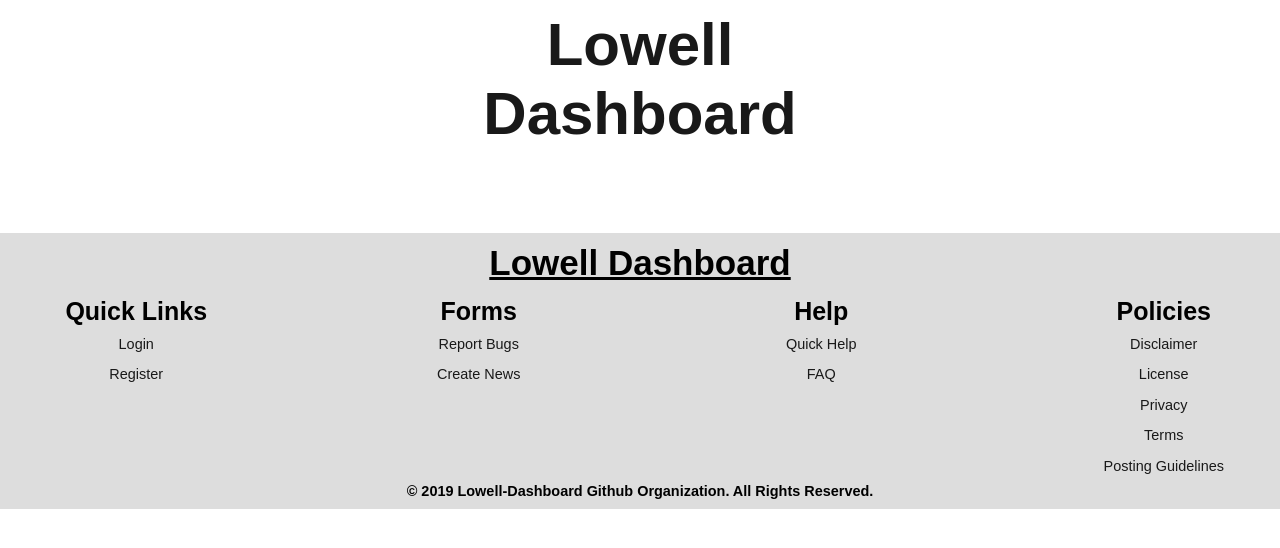
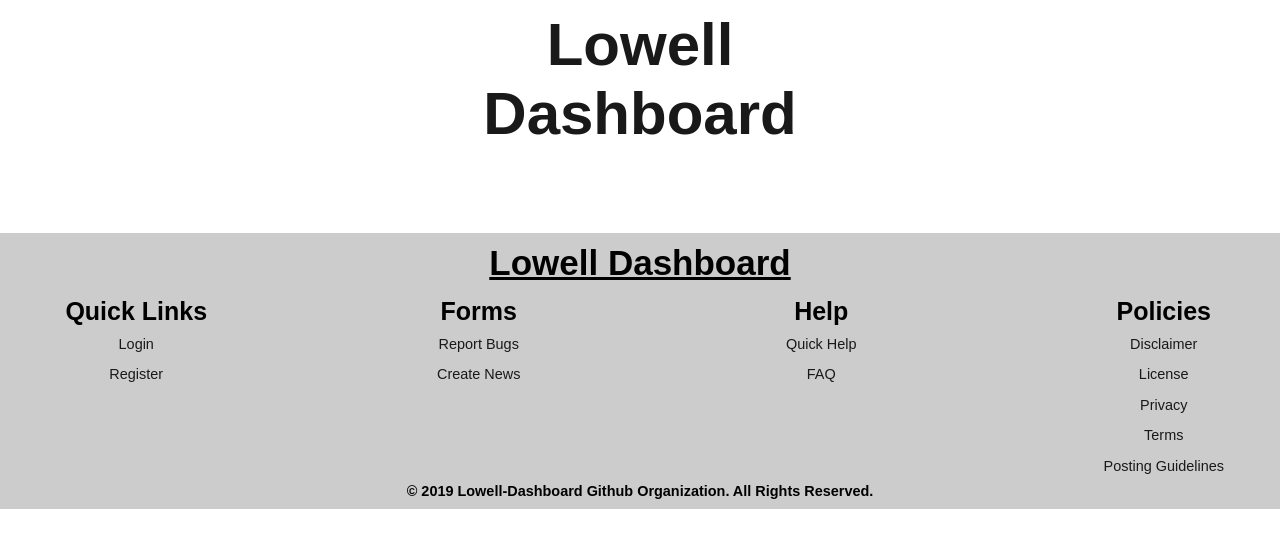
Before and after one commit to lowell-dev-club/lowell-dashboard, a Flask app: page / in a window 1280 px wide. Shown: the part 70-618 px from the top of the page. Run offline with Flask 2, Linux system fonts and the light colour scheme; some libraries are stand-ins or nearby versions.

Commit message:
change background

```diff
--- a/lowell-dashboard/app/static/css/footer.css
+++ b/lowell-dashboard/app/static/css/footer.css
@@ -1,6 +1,6 @@
 footer {
 	text-align: center;
-	background: #ddd;
+	background: #ccc;
 }
 footer h3 {
 	font-size: 35px;
```
